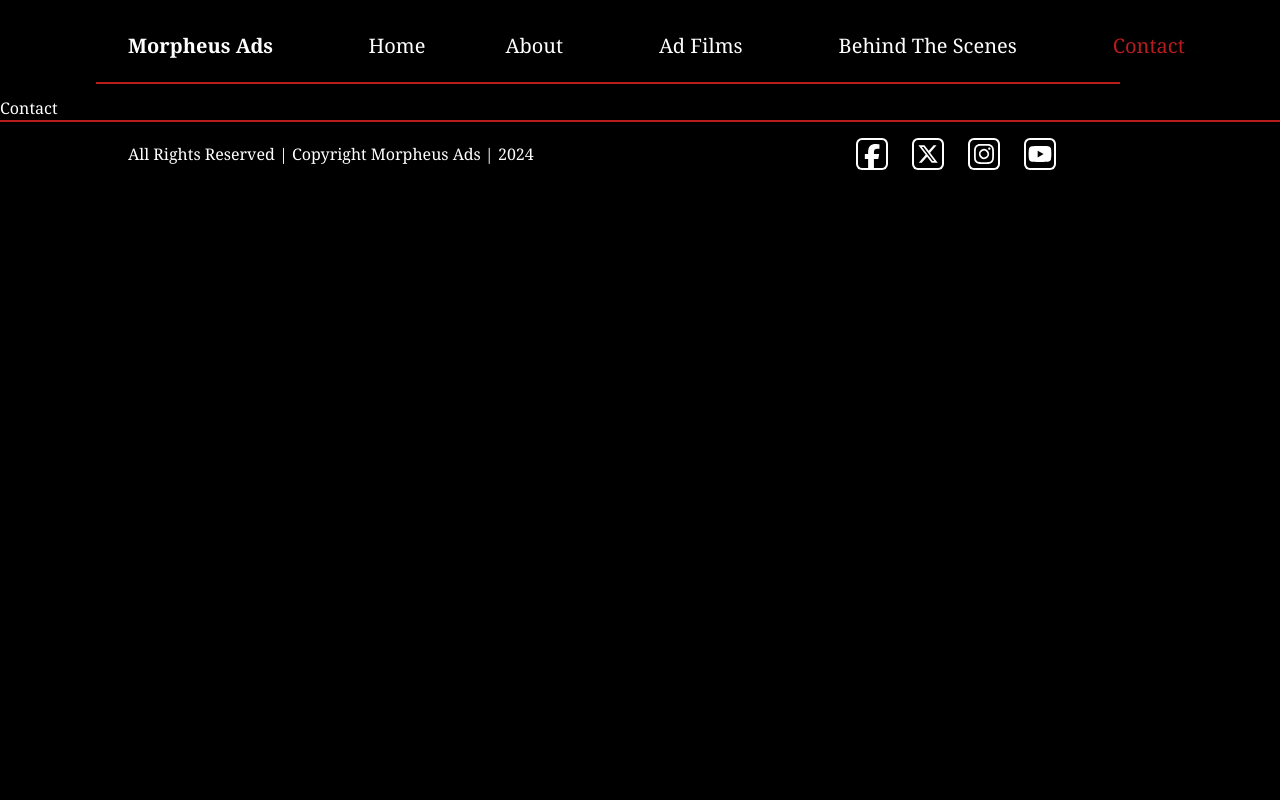
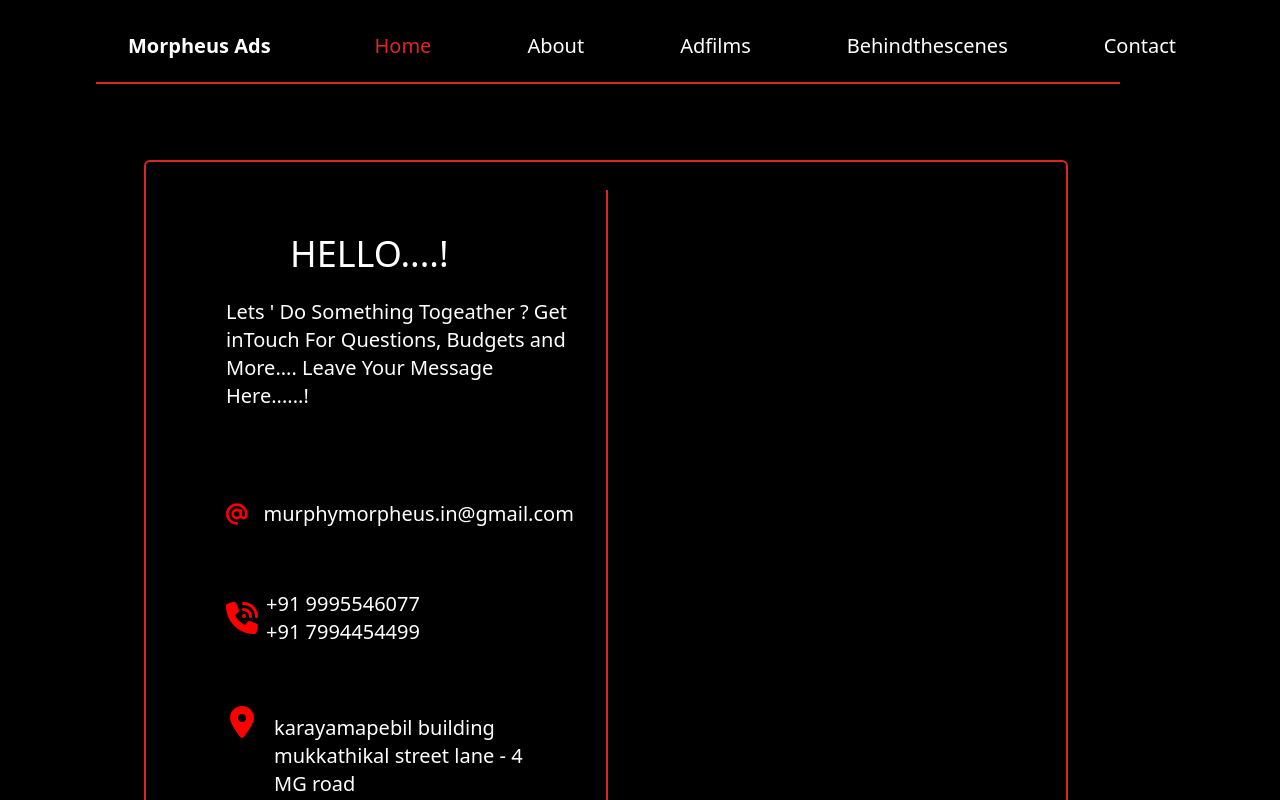
Before and after one commit to saviyola-shajan/morpheus, a React (Vite) app: page /contact in a window 1280 px wide. Shown: the top 800 px of the page. Built offline with nearby package versions, Linux system fonts and the light colour scheme.

Commit message:
contact page half done

```diff
--- a/src/Components/Footer/Footer.jsx
+++ b/src/Components/Footer/Footer.jsx
@@ -1,15 +1,15 @@
 const Footer = () => {
   return (
-    <footer className="bg-black text-white py-4 border-t-2 border-red-700">
+    <footer className="bg-black text-white py-4 border-t-2 border-red-600">
       <div className="container mx-auto px-4">
         <div className="flex flex-col md:flex-row justify-between items-center space-y-4 md:space-y-0">
           {/* Navigation Links */}
-          <div className="flex flex-col md:flex-row space-y-4 md:space-y-0 md:space-x-8 align-middle  justify-center font-serif pl-28">
-            All  Rights  Reserved | Copyright  Morpheus  Ads | 2024
+          <div className="text-center md:text-left flex flex-col md:flex-row space-y-4 md:space-y-0 md:space-x-8 font-serif md:pl-28">
+            <span>All Rights Reserved | Copyright Morpheus Ads | 2024</span>
           </div>
 
           {/* Social Media Icons */}
-          <div className="flex space-x-6 pr-52">
+          <div className="flex space-x-6 justify-center md:justify-end md:pr-52">
             <div>
               <a href="https://facebook.com">
                 <svg
@@ -29,7 +29,7 @@ const Footer = () => {
                   viewBox="0 0 448 512"
                 >
                   <path d="M64 32C28.7 32 0 60.7 0 96V416c0 35.3 28.7 64 64 64H384c35.3 0 64-28.7 64-64V96c0-35.3-28.7-64-64-64H64zm297.1 84L257.3 234.6 379.4 396H283.8L209 298.1 123.3 396H75.8l111-126.9L69.7 116h98l67.7 89.5L313.6 116h47.5zM323.3 367.6L153.4 142.9H125.1L296.9 367.6h26.3z" />
-                </svg>{" "}
+                </svg>
               </a>
             </div>
             <div>
@@ -51,7 +51,7 @@ const Footer = () => {
                   viewBox="0 0 448 512"
                 >
                   <path d="M282 256.2l-95.2-54.1V310.3L282 256.2zM384 32H64C28.7 32 0 60.7 0 96V416c0 35.3 28.7 64 64 64H384c35.3 0 64-28.7 64-64V96c0-35.3-28.7-64-64-64zm14.4 136.1c7.6 28.6 7.6 88.2 7.6 88.2s0 59.6-7.6 88.1c-4.2 15.8-16.5 27.7-32.2 31.9C337.9 384 224 384 224 384s-113.9 0-142.2-7.6c-15.7-4.2-28-16.1-32.2-31.9C42 315.9 42 256.3 42 256.3s0-59.7 7.6-88.2c4.2-15.8 16.5-28.2 32.2-32.4C110.1 128 224 128 224 128s113.9 0 142.2 7.7c15.7 4.2 28 16.6 32.2 32.4z" />
-                </svg>{" "}
+                </svg>
               </a>
             </div>
           </div>
--- a/src/Components/Navbar/Navbar.jsx
+++ b/src/Components/Navbar/Navbar.jsx
@@ -1,24 +1,25 @@
-import { useState } from "react";
-import { motion } from "framer-motion";
-import { useNavigate} from 'react-router-dom'
+import { useState } from 'react';
+import { useNavigate } from 'react-router-dom';
+import { motion } from 'framer-motion';
+
 const Navbar = () => {
   const [isOpen, setIsOpen] = useState(false);
-  const [selectedLink, setSelectedLink] = useState(location.pathname);
-  const navigate=useNavigate()
+  const [selectedLink, setSelectedLink] = useState('/home');
+  const navigate = useNavigate();
+
+  const handleLinkClick = (path) => {
+    setSelectedLink(path);
+    navigate(path);
+  };
 
   const toggleMenu = () => {
     setIsOpen(!isOpen);
   };
 
-  const handleLinkClick = (link) => {
-    setSelectedLink(link);
-    navigate(link);
-  };
-
   return (
     <nav className="text-white pt-6 flex items-center justify-between text-xl fixed top-0 w-full bg-black z-20 ">
-      <div className="text-xl font-bold ml-32 pb-4 cursor-pointer ">
-      <div className="absolute left-24 right-40 border-b-2 border-red-700 bottom-0"></div>
+      <div className="text-xl font-bold ml-32 pb-4 cursor-pointer">
+        <div className="absolute left-24 right-40 border-b-2 border-red-600 bottom-0"></div>
         Morpheus Ads
       </div>
       <div className="md:hidden">
@@ -57,97 +58,39 @@ const Navbar = () => {
         </button>
       </div>
       <div className="hidden md:flex flex-1 justify-center space-x-16 pb-4">
+        {['/home', '/about', '/adfilms', '/behindthescenes', '/contact'].map((path) => (
           <div
-        className={`relative inline-block py-2 hover:text-red-700 ml-4 cursor-pointer  ${
-          selectedLink === '/home' ? 'text-red-700' : 'text-white'
+            key={path}
+            className={`relative inline-block py-2 px-4 hover:text-red-600 cursor-pointer ${
+              selectedLink === path ? 'text-red-600' : 'text-white'
             }`}
-        onClick={() => handleLinkClick('/home')}
+            onClick={() => handleLinkClick(path)}
           >
-        Home
+            {path.substring(1).charAt(0).toUpperCase() + path.substring(2)}
           </div>
-      <div
-        className={`relative inline-block py-2 px-4 hover:text-red-700 cursor-pointer  ${
-          selectedLink === '/about' ? 'text-red-700' : 'text-white'
-        }`}
-        onClick={() => handleLinkClick('/about')}
-      >
-        About
+        ))}
       </div>
-      <div
-        className={`relative inline-block py-2 px-4 hover:text-red-700 cursor-pointer  ${
-          selectedLink === '/adfilms' ? 'text-red-700' : 'text-white'
-        }`}
-        onClick={() => handleLinkClick('/adfilms')}
-      >
-        Ad Films
-      </div>
-      <div
-        className={`relative inline-block py-2 px-4 hover:text-red-700 cursor-pointer  ${
-          selectedLink === '/behindthescenes' ? 'text-red-700' : 'text-white'
-        }`}
-        onClick={() => handleLinkClick('/behindthescenes')}
-      >
-        Behind The Scenes
-      </div>
-      <div
-        className={`relative inline-block py-2 px-4 hover:text-red-700 cursor-pointer  ${
-          selectedLink === '/contact' ? 'text-red-700' : 'text-white'
-        }`}
-        onClick={() => handleLinkClick('/contact')}
-      >
-        Contact
-      </div>
-    </div>
-      {/* Dropdown menu for mobile */}
       <motion.div
         className={`md:hidden absolute top-16 right-0 text-white overflow-hidden z-20 ${
-          isOpen ? "block" : "hidden"
+          isOpen ? 'block' : 'hidden'
         }`}
         initial={{ height: 0 }}
-        animate={{ height: isOpen ? "auto" : 0 }}
+        animate={{ height: isOpen ? 'auto' : 0 }}
         transition={{ duration: 0.3 }}
       >
         <ul className="flex flex-col items-center w-48 pb-10 bg-black">
-          <li className="py-3 pt-10 pb-10 pr-12">
-            <div className={`hover:text-red-700 cursor-pointer  ${
-              selectedLink === '/home' ? 'text-red-700':'text-white'}`
-            }
-            onClick={()=>handleLinkClick('/home')}>
-              Home
+          {['/home', '/about', '/adfilms', '/behindthescenes', '/contact'].map((path) => (
+            <li key={path} className="py-3 pt-10 pb-10 pr-12">
+              <div
+                className={`hover:text-red-600 cursor-pointer ${
+                  selectedLink === path ? 'text-red-600' : 'text-white'
+                }`}
+                onClick={() => handleLinkClick(path)}
+              >
+                {path.substring(1).charAt(0).toUpperCase() + path.substring(2)}
               </div>
             </li>
-          <li className="py-3 pt-10 pb-10 pr-12">
-            <div className={ `hover:text-red-700 cursor-pointer  ${
-              selectedLink === '/about'? 'text-red-700':'text-white'}`}
-              onClick={()=>handleLinkClick('/about')}
-          >
-              About
-            </div>
-          </li>
-          <li className="py-3 pt-10 pb-10 pr-12">
-            <div className={`hover:text-red-700 cursor-pointer ${
-              selectedLink === '/adfilm'?'text-red-700':'text-white'}`
-            }
-            onClick={()=>handleLinkClick('/adfilm')}>
-              Ad films
-            </div>
-          </li>
-          <li className="py-3 pt-10 pb-10">
-            <div className={`hover:text-red-700 cursor-pointer ${
-              selectedLink === '/behindthesenes'?'text-red-700':'text-white'}`
-            }
-            onClick={()=>handleLinkClick('/behindthescenes')}>
-              Behind The Scenes
-            </div>
-          </li>
-          <li className="py-3 pt-10 pb-10 pr-12">
-            <div className={`hover:text-red-700 cursor-pointer ${
-              selectedLink === '/contact'?'text-red-700':'text-white'}`
-            }
-            onClick={()=>handleLinkClick('/contact')}>
-              Contact
-            </div>
-          </li>
+          ))}
         </ul>
       </motion.div>
     </nav>
--- a/src/index.css
+++ b/src/index.css
@@ -4,8 +4,9 @@
 @tailwind utilities;
 @layer base{
     html {
-      @apply font-serif;
-      font-weight: 500;
+      @apply font-sans;
+      font-weight: 400;
+      font-style:normal;
     }
   }
 
--- a/src/pages/Contact.jsx
+++ b/src/pages/Contact.jsx
@@ -1,8 +1,100 @@
-
 function Contact() {
   return (
-    <div  className="pt-24 text-white">Contact</div>
-  )
+    <div className="pt-24 flex items-center justify-center">
+      <div className=" text-white border-2 border-red-600 rounded-md my-16 mr-52 ml-36 flex">
+        <div className="w-2/4 p-8 pl-20">
+          <div className="text-4xl pl-16 pt-10 ">HELLO....!</div>
+          <br />
+          <div className="text-xl">
+            Lets &apos; Do Something Togeather ? Get inTouch For Questions,
+            Budgets and More.... Leave Your Message Here......!
+            <br />
+            <br />
+            <br />
+            <div className="max-w-lg mx-auto mt-8 flex items-center space-x-4">
+              <svg
+                className="w-8 h-8"
+                xmlns="http://www.w3.org/2000/svg"
+                viewBox="0 0 512 512"
+              >
+                <path
+                  fill="#f20202"
+                  d="M256 64C150 64 64 150 64 256s86 192 192 192c17.7 0 32 14.3 32 32s-14.3 32-32 32C114.6 512 0 397.4 0 256S114.6 0 256 0S512 114.6 512 256v32c0 53-43 96-96 96c-29.3 0-55.6-13.2-73.2-33.9C320 371.1 289.5 384 256 384c-70.7 0-128-57.3-128-128s57.3-128 128-128c27.9 0 53.7 8.9 74.7 24.1c5.7-5 13.1-8.1 21.3-8.1c17.7 0 32 14.3 32 32v80 32c0 17.7 14.3 32 32 32s32-14.3 32-32V256c0-106-86-192-192-192zm64 192a64 64 0 1 0 -128 0 64 64 0 1 0 128 0z"
+                />
+              </svg>
+              <a
+                href="mailto:murphymorpheus.in@gmail.com"
+                className="text-white font-medium hover:text-red-600"
+              >
+                murphymorpheus.in@gmail.com
+              </a>
+            </div>
+            <br />
+            <div className="max-w-lg mx-auto mt-8">
+              <div>
+                <div className="flex items-center">
+                  <svg
+                    className="w-8 h-8  "
+                    xmlns="http://www.w3.org/2000/svg"
+                    viewBox="0 0 512 512"
+                  >
+                    <path
+                      fill="#ff0000"
+                      d="M280 0C408.1 0 512 103.9 512 232c0 13.3-10.7 24-24 24s-24-10.7-24-24c0-101.6-82.4-184-184-184c-13.3 0-24-10.7-24-24s10.7-24 24-24zm8 192a32 32 0 1 1 0 64 32 32 0 1 1 0-64zm-32-72c0-13.3 10.7-24 24-24c75.1 0 136 60.9 136 136c0 13.3-10.7 24-24 24s-24-10.7-24-24c0-48.6-39.4-88-88-88c-13.3 0-24-10.7-24-24zM117.5 1.4c19.4-5.3 39.7 4.6 47.4 23.2l40 96c6.8 16.3 2.1 35.2-11.6 46.3L144 207.3c33.3 70.4 90.3 127.4 160.7 160.7L345 318.7c11.2-13.7 30-18.4 46.3-11.6l96 40c18.6 7.7 28.5 28 23.2 47.4l-24 88C481.8 499.9 466 512 448 512C200.6 512 0 311.4 0 64C0 46 12.1 30.2 29.5 25.4l88-24z"
+                    />
+                  </svg>
+                  <div className="ml-2">
+                    <a
+                      href="tel:+919995546077"
+                      className="block text-white font-medium hover:text-red-600 hover:underline"
+                    >
+                      +91 9995546077
+                    </a>
+                    <a
+                      href="tel:+917994454499
+"
+                      className="block text-white font-medium hover:text-red-600 hover:underline"
+                    >
+                      +91 7994454499
+                    </a>
+                  </div>
+                </div>
+              </div>
+            </div>
+            <br />
+            <div className="max-w-lg mx-auto mt-8 flex">
+            <div className="flex-shrink-0">
+                <svg
+                    className="w-8 h-8"
+                    xmlns="http://www.w3.org/2000/svg"
+                    viewBox="0 0 384 512"
+                >
+                    <path
+                        fill="#ff0000"
+                        d="M215.7 499.2C267 435 384 279.4 384 192C384 86 298 0 192 0S0 86 0 192c0 87.4 117 243 168.3 307.2c12.3 15.3 35.1 15.3 47.4 0zM192 128a64 64 0 1 1 0 128 64 64 0 1 1 0-128z"
+                    />
+                </svg>
+            </div>
+            <a href="https://maps.app.goo.gl/BuFcnS3Z5uH7dWsy6"  target="_blank" rel="noopener noreferrer">
+
+            <div className="ml-4 hover:text-red-600">
+                <div className="mt-2">karayamapebil building</div>
+                <div>mukkathikal street lane - 4</div>
+                <div>MG road</div>
+                <div>chembumukku, kakkand</div>
+                <div>Kochi, Kerala 680314</div>
+            </div>
+            </a>
+        </div>
+          </div>
+        </div>
+        <div className="relative w-3/4 p-6 top-3 bottom-3">
+          <div className="absolute top-0 bottom-0 left-0 border-l-2 border-red-600 transform translate-y-4 h-[calc(100%-4rem)]"></div>
+        </div>
+      </div>
+      ;
+    </div>
+  );
 }
 
-export default Contact
+export default Contact;
```
Also changed, not shown: src/pages/About.jsx (+28 -20 lines). Lines whose indentation alone changed are shown as unchanged.
